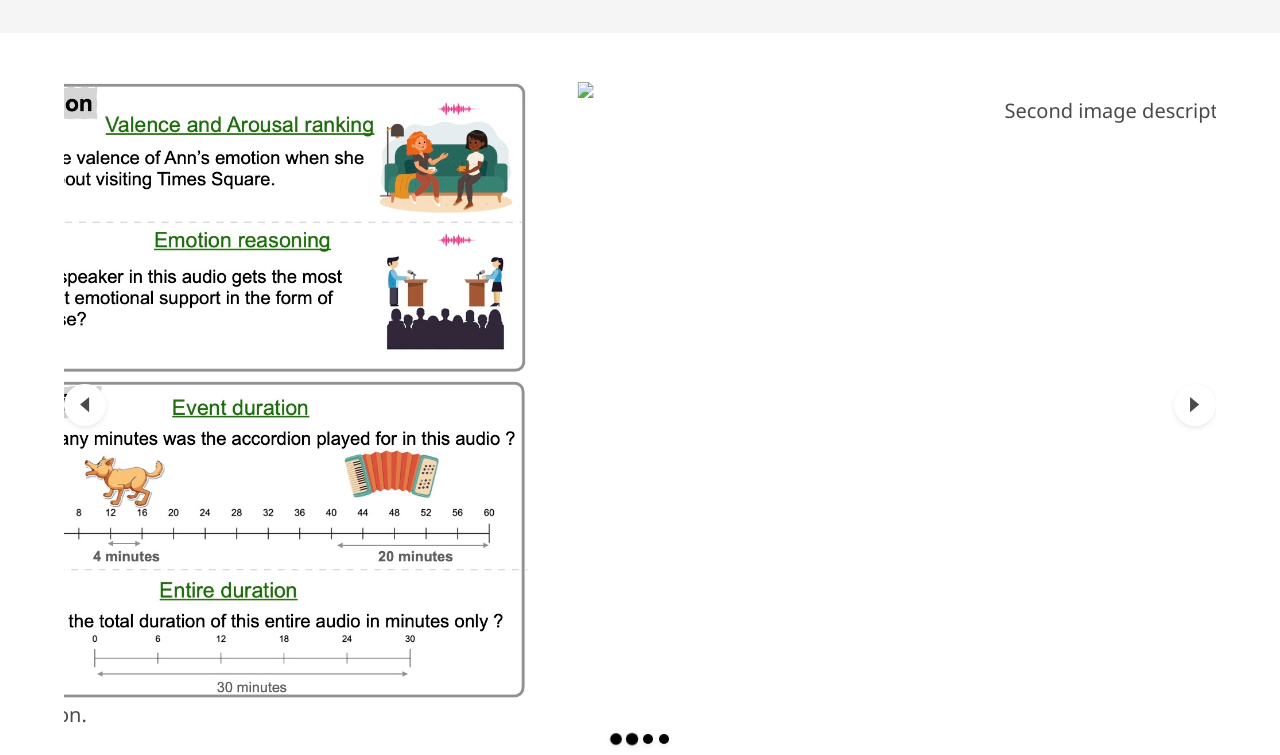
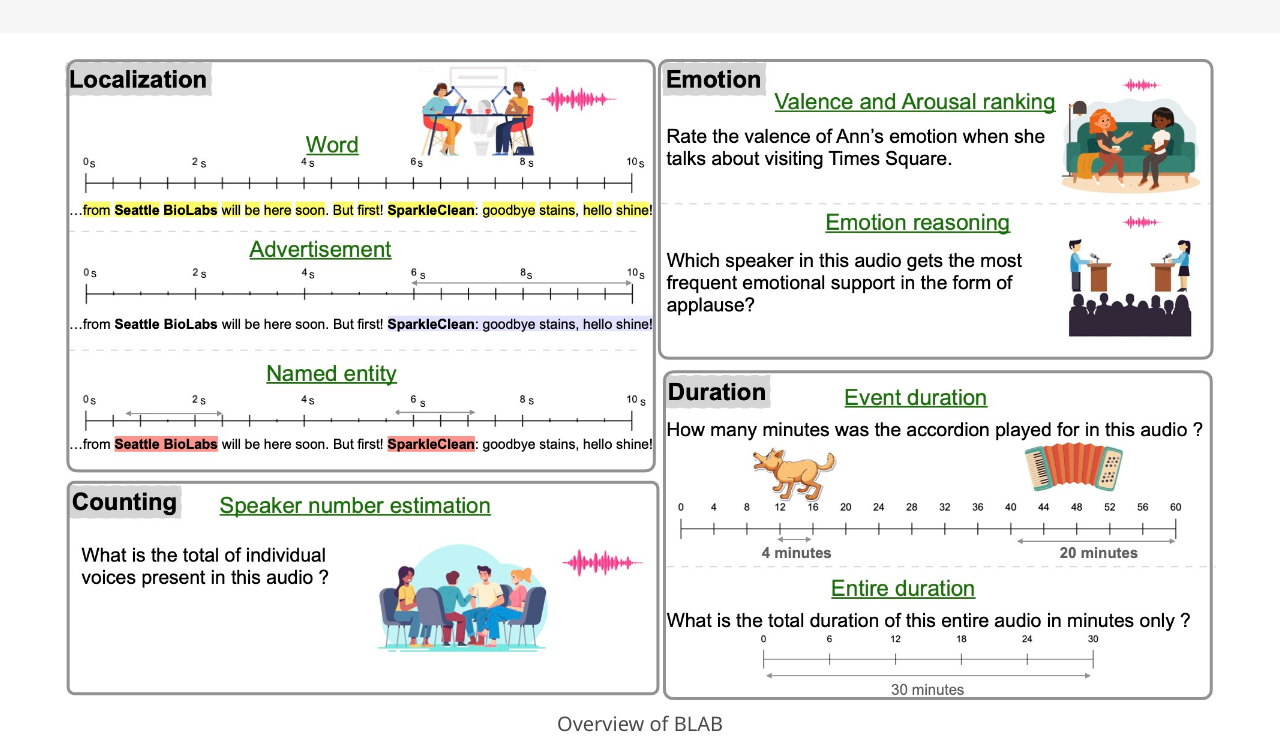
Before and after one commit to orevaahia/brutally-long-audio-bench.github.io, a plain HTML site: page index.html in a window 1280 px wide. Shown: the part 777-1532 px from the top of the page. Drawn offline with nearby package versions, Linux system fonts and the light colour scheme; some icons are missing; a web font is replaced by a local one.

Commit message:
initial updates

```diff
--- a/index.html
+++ b/index.html
@@ -145,41 +145,14 @@
 <!-- Image carousel -->
 <section class="hero is-small">
   <div class="hero-body">
-    <div class="container">
-      <div id="results-carousel" class="carousel results-carousel">
-       <div class="item">
-        <!-- Your image here -->
-        <img src="static/images/brutal.jpg" alt="MY ALT TEXT"/>
-        <h2 class="subtitle has-text-centered">
-          First image description.
-        </h2>
-      </div>
-      <div class="item">
-        <!-- Your image here -->
-        <img src="static/images/carousel2.jpg" alt="MY ALT TEXT"/>
-        <h2 class="subtitle has-text-centered">
-          Second image description.
-        </h2>
-      </div>
-      <div class="item">
-        <!-- Your image here -->
-        <img src="static/images/carousel3.jpg" alt="MY ALT TEXT"/>
-        <h2 class="subtitle has-text-centered">
-         Third image description.
-       </h2>
-     </div>
-     <div class="item">
-      <!-- Your image here -->
-      <img src="static/images/carousel4.jpg" alt="MY ALT TEXT"/>
+    <div class="container has-text-centered">
+      <img src="static/images/brutal.jpg" alt="MY ALT TEXT" style="max-width: 100%; height: auto;" />
       <h2 class="subtitle has-text-centered">
-        Fourth image description.
+        Overview of BLAB
       </h2>
     </div>
   </div>
-</div>
-</div>
 </section>
-<!-- End image carousel -->
 
 
 
```
